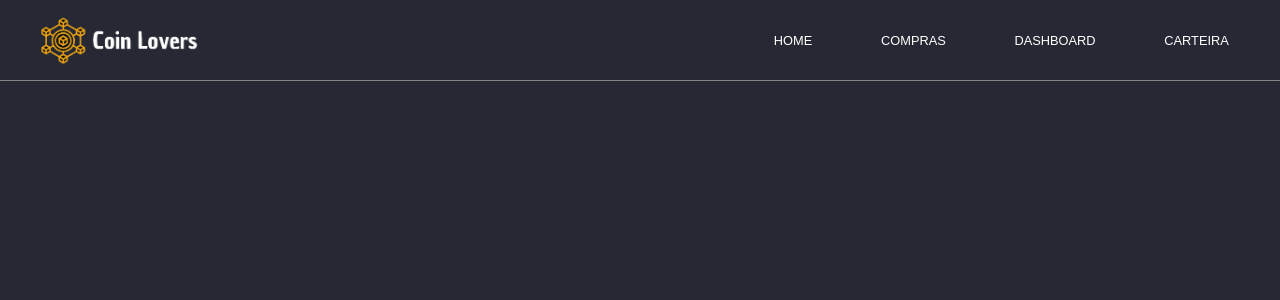
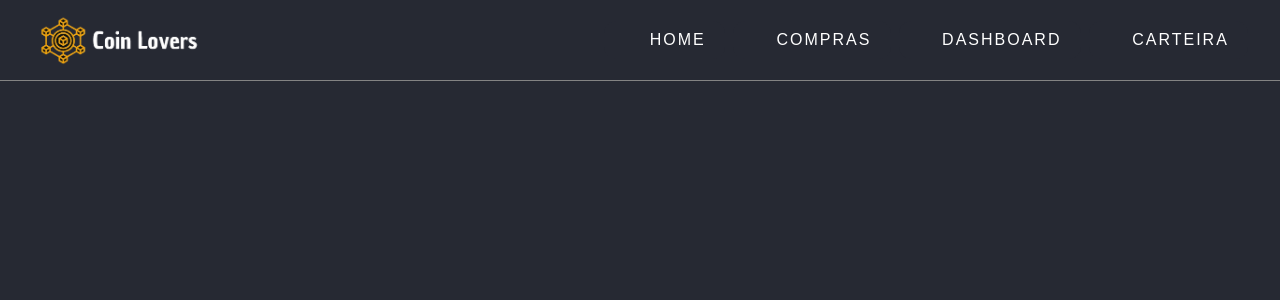
Before and after one commit to JuuhSouza/Coin_Lovers_FrontEnd, a Vue app in the folder frontend-criptomoeda/: page / in a window 1280 px wide. Shown: the top 300 px of the page. Built offline with nearby package versions, Linux system fonts and the light colour scheme; a web font is replaced by a local one.

Commit message:
Adicionando gitPages

```diff
--- a/frontend-criptomoeda/package.json
+++ b/frontend-criptomoeda/package.json
@@ -6,7 +6,7 @@
   "scripts": {
     "dev": "vite",
     "build": "vite build",
-    "preview": "vite preview"
+    "deploy": "gh-pages -d dist"
   },
   "dependencies": {
     "axios": "^1.18.1",
--- a/frontend-criptomoeda/src/components/HomePage/Header.vue
+++ b/frontend-criptomoeda/src/components/HomePage/Header.vue
@@ -79,7 +79,8 @@ nav ul a {
   padding: 0.6rem 1.2rem;
   border-radius: 12px;
   font-weight: 500;
-  font-size: 0.8rem;
+  font-size: 1rem;
+  letter-spacing: 2px;
   text-transform: uppercase;
   transition: all 0.3s ease;
   position: relative;
--- a/frontend-criptomoeda/vite.config.js
+++ b/frontend-criptomoeda/vite.config.js
@@ -1,7 +1,7 @@
 import { defineConfig } from 'vite'
 import vue from '@vitejs/plugin-vue'
 
-// https://vite.dev/config/
 export default defineConfig({
   plugins: [vue()],
+  base: '/Coin_Lovers_FrontEnd/'
 })
```
